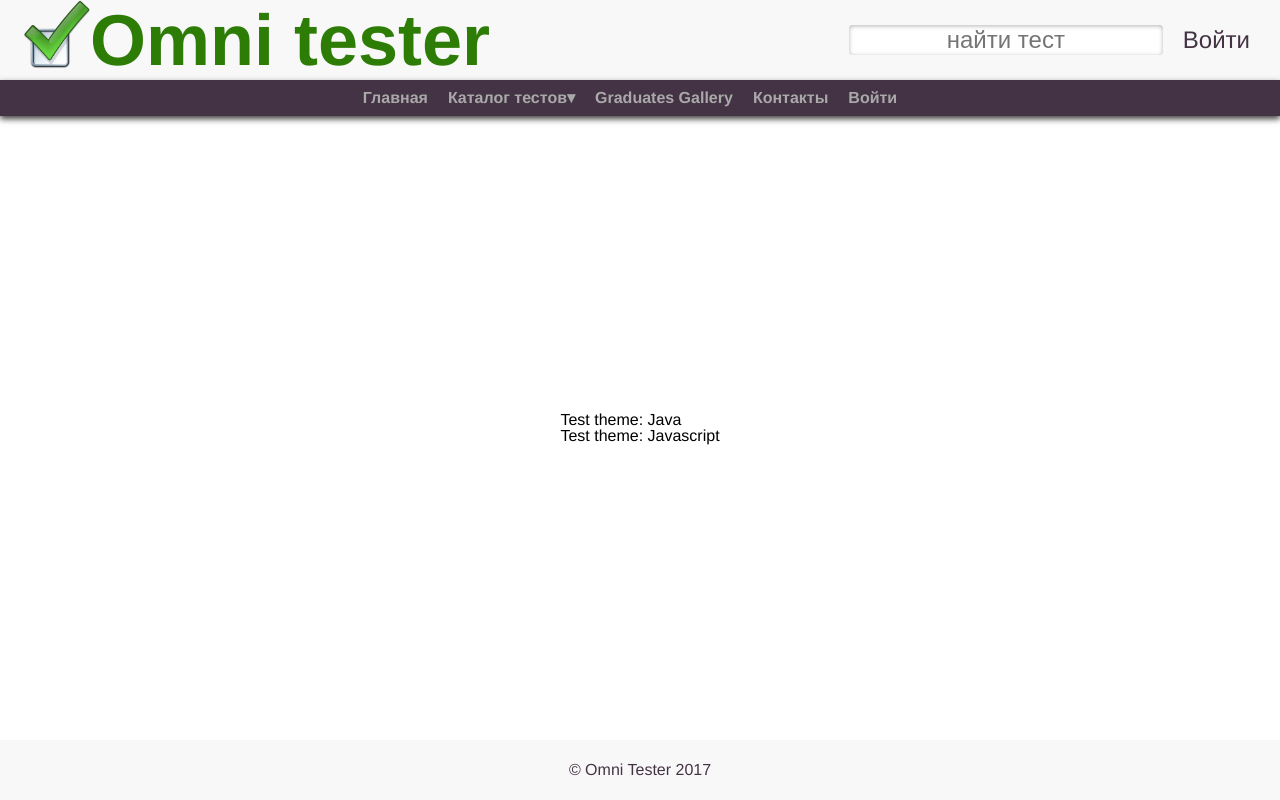
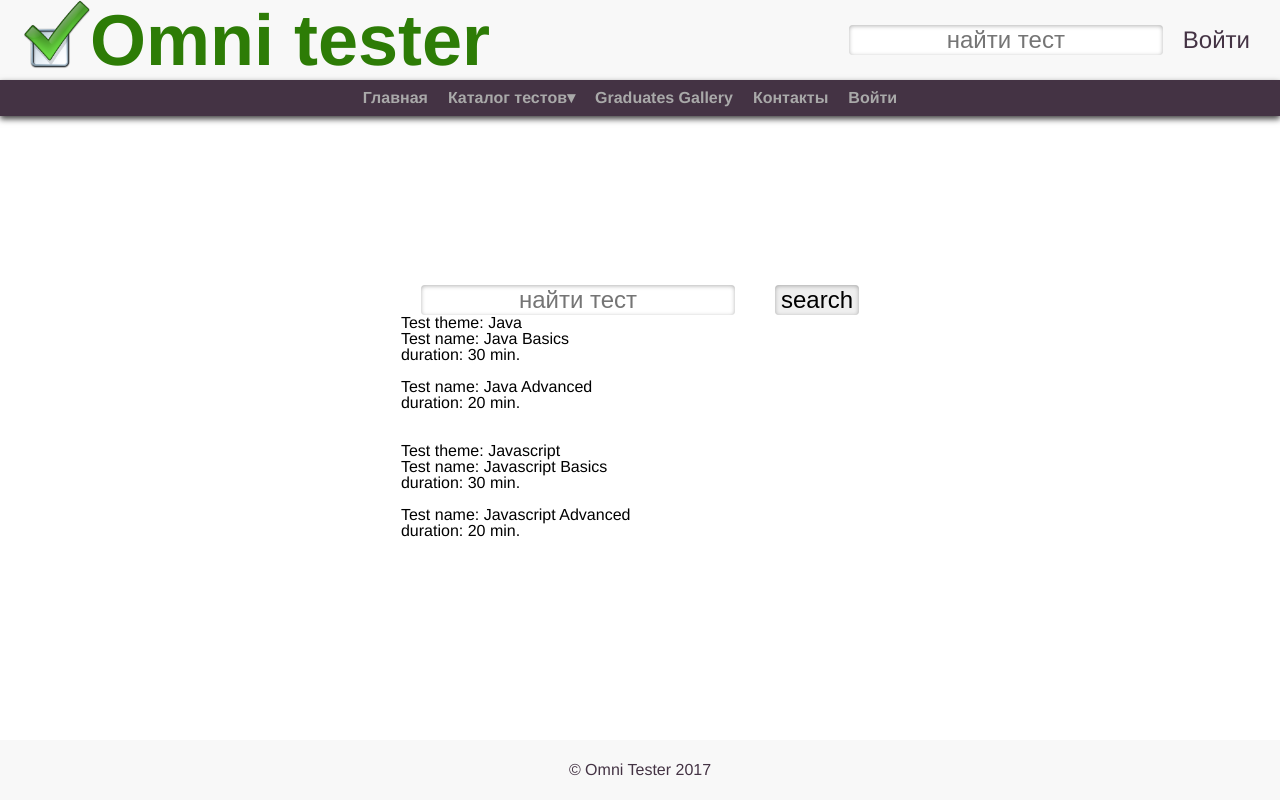
Before and after one commit to ViktorMasnyi/project, a React (Create React App) app: page /Tests in a window 1280 px wide. Built offline with nearby package versions, Linux system fonts and the light colour scheme; a web font is replaced by a local one; what react-google-maps would draw is missing.

Commit message:
+test list output +search functionality 90% (by name of test)

```diff
--- a/src/App.js
+++ b/src/App.js
@@ -23,8 +23,8 @@ class App extends Component {
   TestsCatalogWithProps = (props) => {
     return (
       <TestsCatalog
-        {...props}
-        tests={this.state.tests}
+        {...props} // ????
+        test={this.state.test}
       />
     );
   }
--- a/src/header/Header.jsx
+++ b/src/header/Header.jsx
@@ -10,7 +10,7 @@ const Header = () => (
     </div>
     </a>
     <div className="header__items">
-      <input className="header__input" value="" placeholder="найти тест" />
+      <input className="header__input" type="text" placeholder="найти тест" />
       <a className="header__login link" href="Login">Войти</a>
     </div>
   </header>
--- a/src/initState.js
+++ b/src/initState.js
@@ -1,5 +1,5 @@
 const initState = {
-    tests: [
+    test: [
     {
       'topicName': 'Java',
       'tests': [
@@ -13,7 +13,7 @@ const initState = {
               ansVariant1: 'first  var',
               ansVariant2: 'second var',
               ansVariant3: 'third var',
-              answer: ['first  var'  ]
+              answer: ['first  var']
             },
             {
               type: 'multy',
--- a/src/test/testsList.jsx
+++ b/src/test/testsList.jsx
@@ -5,8 +5,11 @@ const testsList = ({ tests }) => {
     <div>
       <ul>
         {
-          tests.map(function(testGroup) {
-            return <li>Test theme: {testGroup.topicName}</li>
+          tests.map(function(tests, id) {
+            return <li key={id}>Test name: {tests.name}
+              <p>duration: {tests.timeLimit} min.</p>
+              <br/>
+            </li>
           })
         }
       </ul>
--- a/src/testscatalog/TestsCatalog.jsx
+++ b/src/testscatalog/TestsCatalog.jsx
@@ -1,11 +1,11 @@
 import React, { Component } from "react";
-// import testsList from "../test/testsList";
+import TestsList from "../test/TestsList";
 
 class TestsCatalog extends Component {
   constructor(props) {
     super(props);
     this.state = props;
-
+    this.handleSearch = this.handleSearch.bind(this);
     };
 
   componentDidMount() {
@@ -14,15 +14,35 @@ class TestsCatalog extends Component {
   componentWillUnmount() {
 
   }
+  handleSearch = function(event) {
+    var searchQuery = event.target.value.toLowerCase();
+    var foundTests;
+    var displayedTests = this.state.test.map((testGroup, id) => {
+      testGroup.tests.map(function(test) {
+        console.log(test.name);
+        if (test.name == searchQuery) console.log(test.name)})
+      //console.log(testGroup);
+    });
+    event.preventDefault();
+  }
   render() {
 
     return (
       <main className="main">
         <div className="catalog">
+          <form action="">
+            <input className="header__input" type="text" onChange={this.handleSearch} placeholder="найти тест" />
+            <input className="header__input" type="submit" value="search" />
+          </form>
            <ul>
             {
-              this.state.tests.map(function(testGroup) {
-                return <li key={testGroup.topicName}>Test theme: {testGroup.topicName}</li>
+              this.state.test.map(function(testGroup, id) {
+                return (
+                  <div key={id}><li>Test theme: {testGroup.topicName}</li>
+                  <TestsList tests={testGroup.tests}/>
+                  <br/>
+                </div>
+                )
               })
             }
           </ul>
```
